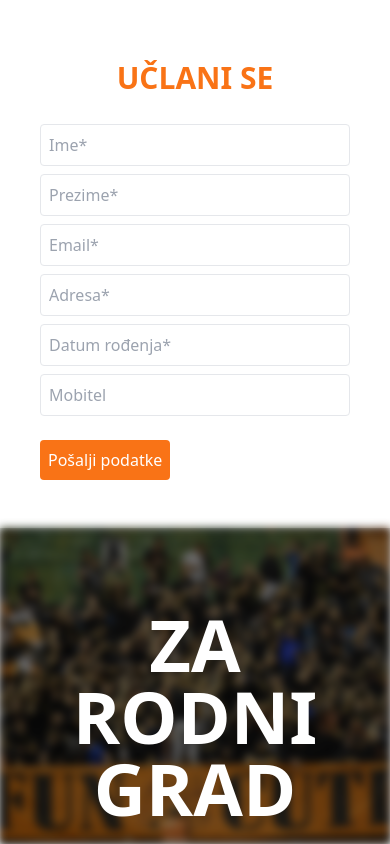
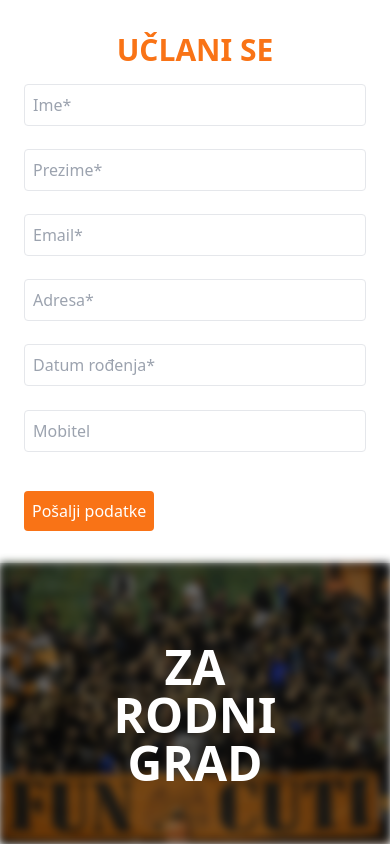
Before and after one commit to franko-govic/membership-app-boilerplate, a React (Vite) app in the folder registration/: page / in a window 390 px wide. Built offline with nearby package versions, Linux system fonts and the light colour scheme.

Commit message:
Responsivness fix

```diff
--- a/registration/src/App.jsx
+++ b/registration/src/App.jsx
@@ -4,10 +4,10 @@ import RegistrationForm from "./RegistrationForm";
 function App() {
   return (
     <div className="flex flex-col w-screen h-screen md:flex-row">
-      <div className="w-full h-full md:w-1/2 ">
+      <div className="h-2/3 md:h-full md:flex-1">
         <RegistrationForm />
       </div>
-      <div className="w-full h-full  md:w-1/2">
+      <div className="h-1/3 md:h-full md:flex-1">
         <Graphic />
       </div>
     </div>
--- a/registration/src/Graphic.jsx
+++ b/registration/src/Graphic.jsx
@@ -8,7 +8,7 @@ function Graphic() {
         className="w-full h-full bg-cover bg-center brightness-50  filter blur-sm backdrop-blur-0"
         style={{ backgroundImage: `url(${slika})` }}
       ></div>
-      <p className="absolute top-20 left-1/2 text-7xl transform -translate-x-1/2  text-center font-bold text-white ">
+      <p className="absolute top-20 left-1/2 text-5xl md:text-7xl transform -translate-x-1/2  text-center font-bold text-white ">
         ZA RODNI GRAD
       </p>
     </div>
--- a/registration/src/RegistrationForm.jsx
+++ b/registration/src/RegistrationForm.jsx
@@ -33,8 +33,8 @@ function RegistrationForm() {
   };
 
   return (
-    <div className="h-full w-full flex flex-col text-center p-10 bg-gray">
-      <h1 className="w-full text-3xl p-5 text-orange-500 font-bold">
+    <div className="h-full w-full flex flex-col text-center p-6 md:p-10 bg-gray">
+      <h1 className="w-full text-3xl p-2 md:p-5 text-orange-500 font-bold">
         UČLANI SE
       </h1>
 
@@ -50,7 +50,7 @@ function RegistrationForm() {
         onSubmit={handleSubmit}
       >
         {({ setFieldValue, values }) => (
-          <Form className="flex-1 w-full flex flex-col  justify-between text-left py-2 gap-2 md:py-10">
+          <Form className="flex-1 w-full flex flex-col justify-between text-left py-2">
             <div className="w-full">
               <Field
                 type="text"
```
